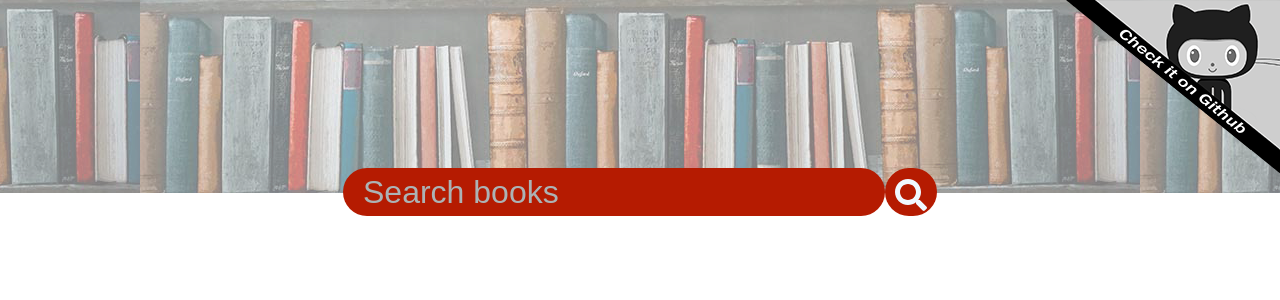
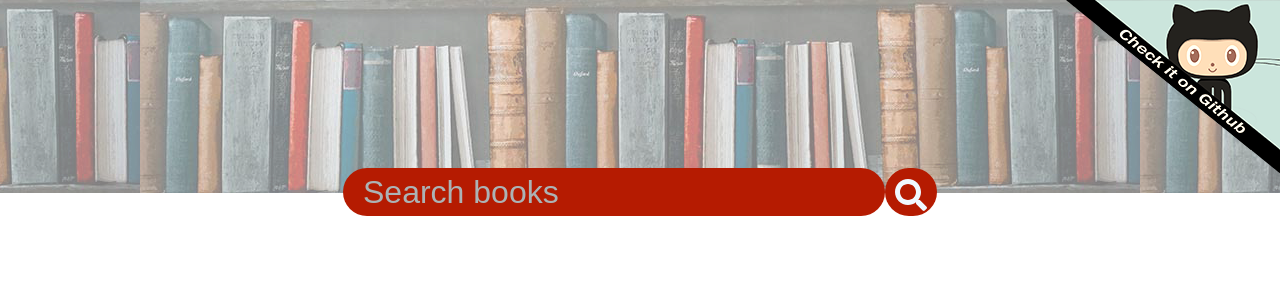
Before and after one commit to denibulkashvili/google-books-api, a React (Create React App) app: page / in a window 1280 px wide. Shown: the top 300 px of the page. Built offline with nearby package versions, Linux system fonts and the light colour scheme.

Commit message:
Add sepia

```diff
--- a/src/App.css
+++ b/src/App.css
@@ -14,7 +14,7 @@
   position: absolute;
   top: 0;
   right: 0;
-  filter: grayscale(1);
+  filter: sepia(0.4);
 }
 .octocat-icon:hover {
   filter: none;
```
